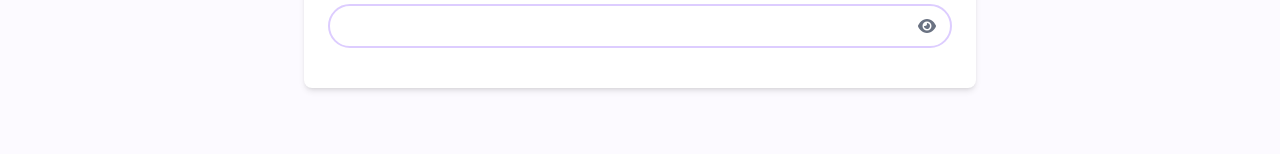
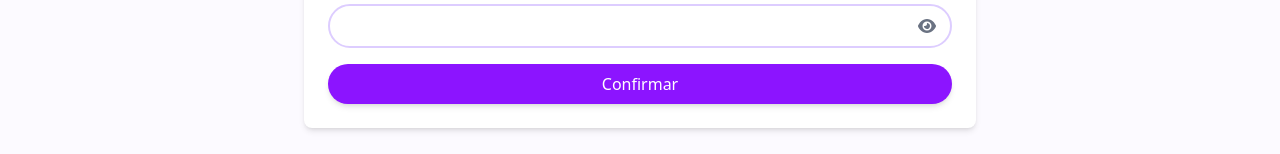
Before and after one commit to AbrahamJimenezCasas/tech2go, a React (Vite) app: page /usuarios/password/reset in a window 1280 px wide. Shown: the part 524-678 px from the top of the page. Built offline with nearby package versions, Linux system fonts and the light colour scheme; no server answers.

Commit message:
arreglada contraseña

```diff
--- a/src/pages/ResetPasswordPage.jsx
+++ b/src/pages/ResetPasswordPage.jsx
@@ -1,12 +1,10 @@
 import { useState } from "react";
-import { useNavigate, useSearchParams } from "react-router-dom";
+import { useNavigate } from "react-router-dom";
 import { useUser } from "../hooks/useUser.js";
 import { FontAwesomeIcon } from "@fortawesome/react-fontawesome";
 import { faEye, faEyeSlash } from "@fortawesome/free-solid-svg-icons";
 
 export const ResetPasswordPage = () => {
-    const [searchParams] = useSearchParams();
-    const recoveryPass = searchParams.get("recoveryPass");
     const { resetPassword } = useUser();
     const navigate = useNavigate();
 
@@ -63,13 +61,13 @@ export const ResetPasswordPage = () => {
         try {
             await resetPassword(
                 formData.email,
-                recoveryPass,
+                formData.recoveryCode,
                 formData.newPassword
             );
             setMessage("Contraseña cambiada con éxito. Redirigiendo...");
             setMessageType("success");
 
-            setTimeout(() => navigate("/users/login"), 2000);
+            setTimeout(() => navigate("/login"), 2000);
         } catch (error) {
             setMessage(error.message || "Error al cambiar la contraseña.");
             setMessageType("error");
@@ -90,7 +88,6 @@ export const ResetPasswordPage = () => {
                 </p>
             )}
 
-            {/* Campo para el email */}
             <div className="mb-4">
                 <label className="block text-gray-700 font-medium">
                     Correo electrónico:
@@ -168,6 +165,12 @@ export const ResetPasswordPage = () => {
                     </button>
                 </div>
             </div>
+            <button
+                onClick={handleSubmit}
+                className="w-full bg-electric-violet-600 text-white py-2 px-4 rounded-full transition duration-200 ease-in-out transform hover:bg-electric-violet-700 hover:scale-105 active:scale-95 shadow-md"
+            >
+                Confirmar
+            </button>
         </main>
     );
 };
```
